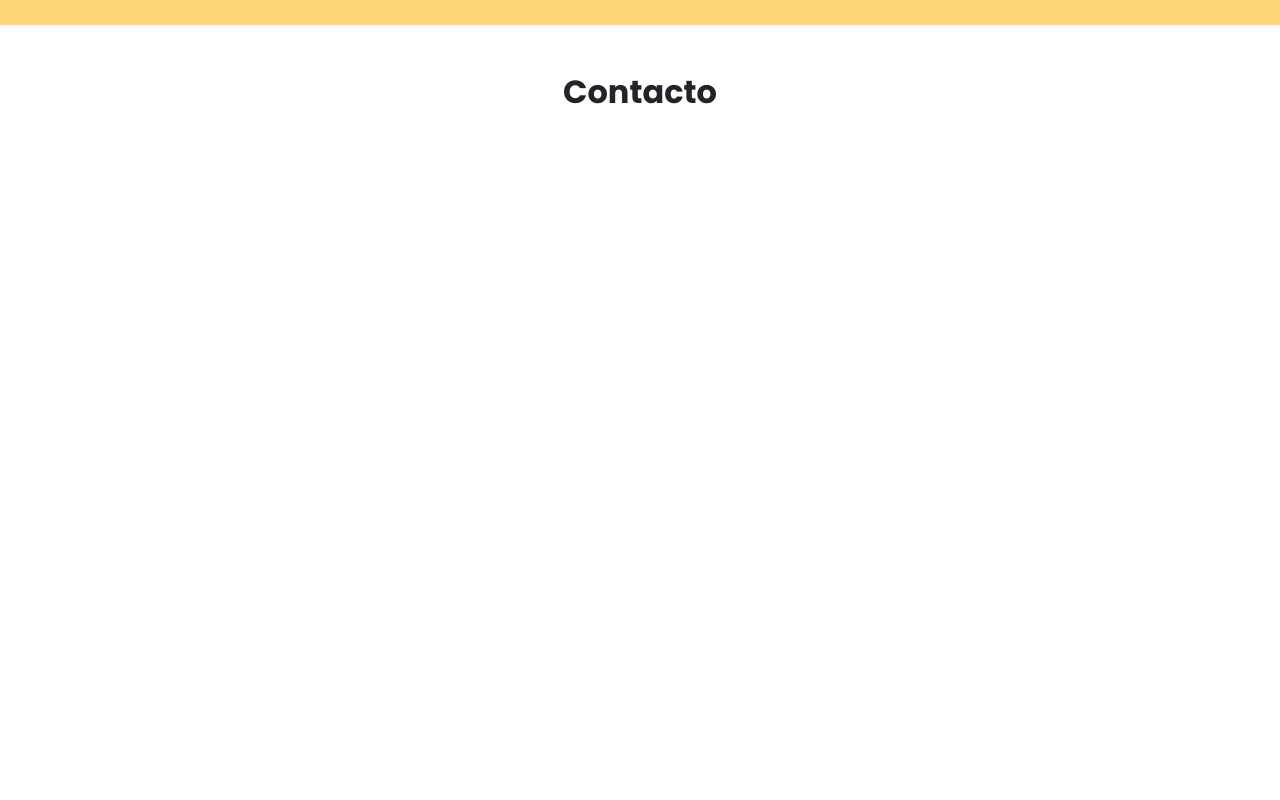
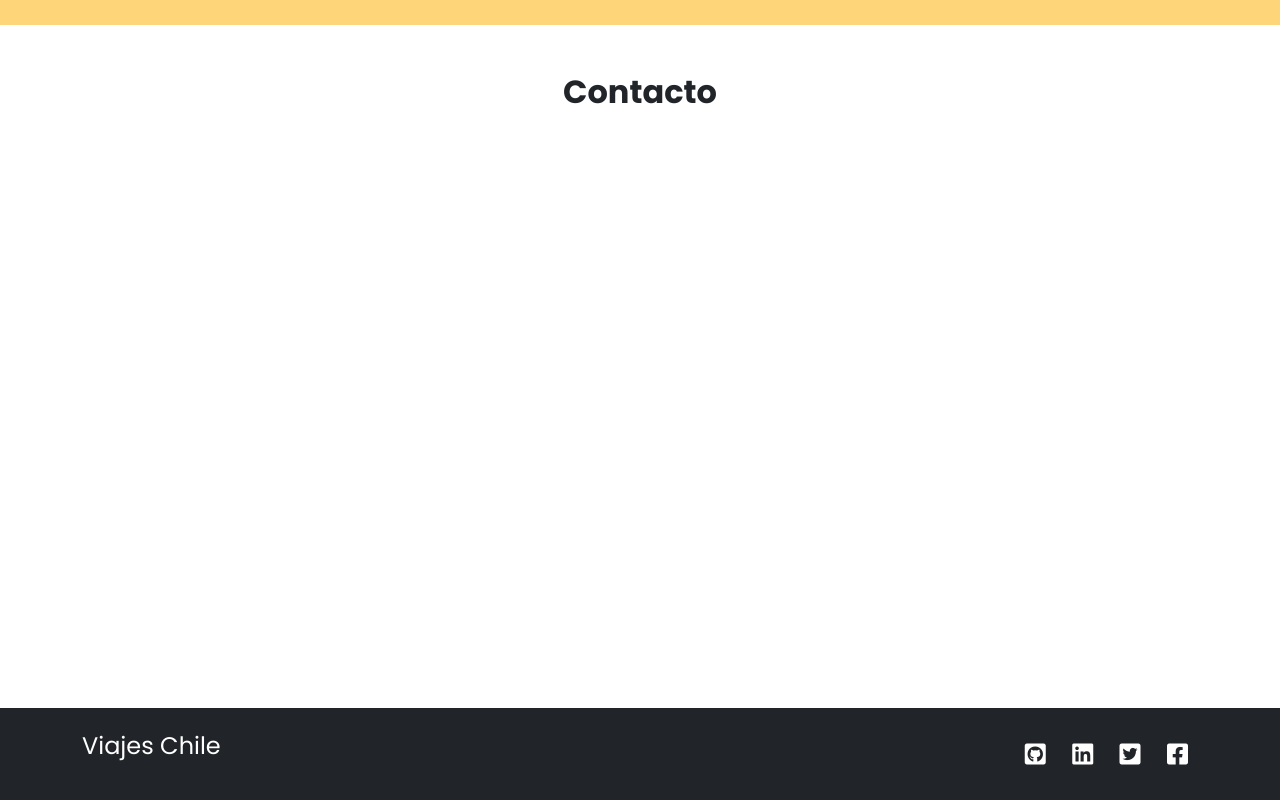
Before and after one commit to PilarUretaCarmona/origin, a plain HTML site: page index.html in a window 1280 px wide. Shown: the part 1973-2773 px from the top of the page. Before the commit the page ends 2681 px from the top, so only its background shows below. Drawn offline with nearby package versions, Linux system fonts and the light colour scheme; a script that the page names is missing.

Commit message:
se agregó el footer con links a redes sociales

```diff
--- a/assets/css/estilos.css
+++ b/assets/css/estilos.css
@@ -68,3 +68,13 @@ i {
 .nuevaClase {
   background-color: black !important;
 }
+
+footer {
+  color: white;
+}
+
+@media (max-width: 575px) {
+  footer a {
+    font-size: large;
+}
+}
--- a/assets/js/index.js
+++ b/assets/js/index.js
@@ -1,6 +1,6 @@
 $(document).ready(function() {
 
-    $("a").click(function () {
+    $("navbar, a").click(function () {
         var scroll = this.hash
 
         $("html, body").animate(
--- a/index.html
+++ b/index.html
@@ -246,6 +246,34 @@
       ></div>
     </section>
 
+
+    <footer class="bg-dark py-4">
+      <div class="container">
+        <div class="row">
+          <div class="col">
+            <h4>Viajes Chile</h4>
+          </div>
+          <div class="col fs-4 text-end">
+            <a href="https://github.com/" target="_blanck"><i class="fab fa-github-square"></i></a>
+            <a href="https://www.linkedin.com/home" target="_blanck"><i class="fab fa-linkedin"></i></a>
+            <a href="https://twitter.com/?lang=es" target="_blanck"><i class="fab fa-twitter-square"></i></a>
+            <a href="https://m.facebook.com/login/?next&ref=dbl&fl&refid=8" target="_blanck"><i class="fab fa-facebook-square"></i></a>
+          </div>
+        </div>
+      </div>
+    </footer>
+
+    <!-- <footer class="bg-dark py-4">
+      <div class="container">
+        <h5> Viajes Chile
+          <span class="me-auto"></span>
+          <span><i class="fab fa-linkedin"></i></span>
+          <span> <i class="fab fa-twitter-square"></i></span>
+          <span class="me-auto"><i class="fab fa-facebook-square"></i></span>
+        </h5>
+      </div>
+    </footer> -->
+
     <!-- Link CDN JQuery versión 3.6-->
     <script
       src="https://code.jquery.com/jquery-3.6.0.min.js"
```
